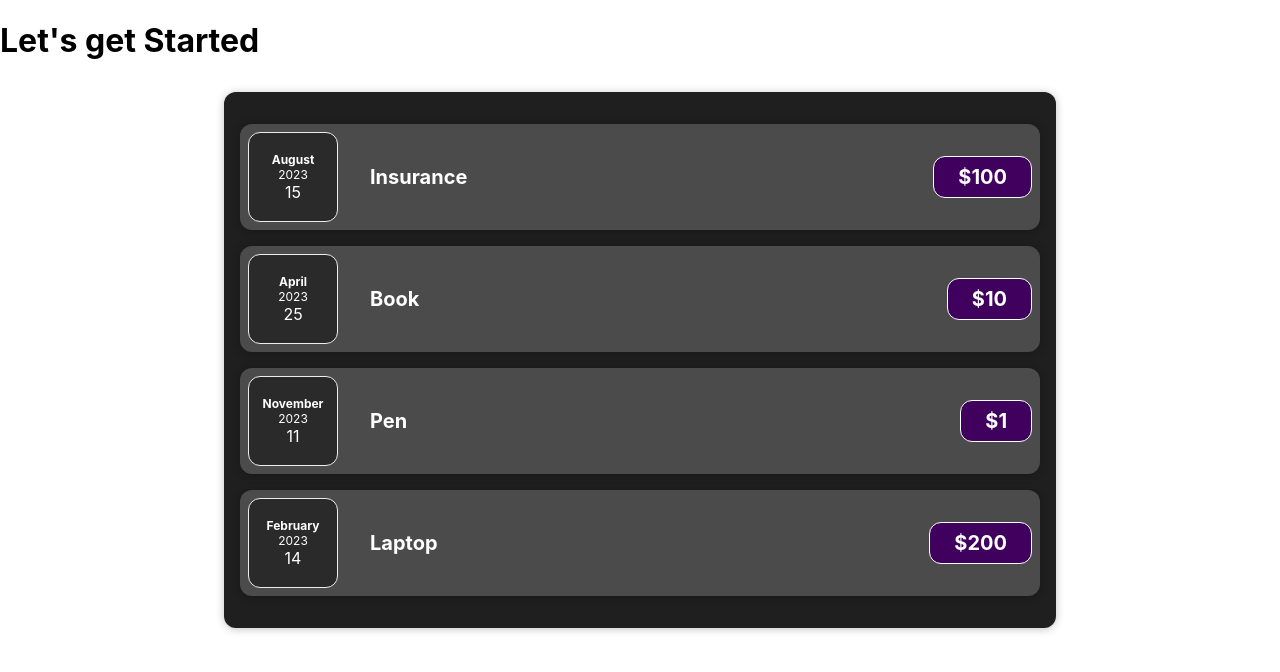
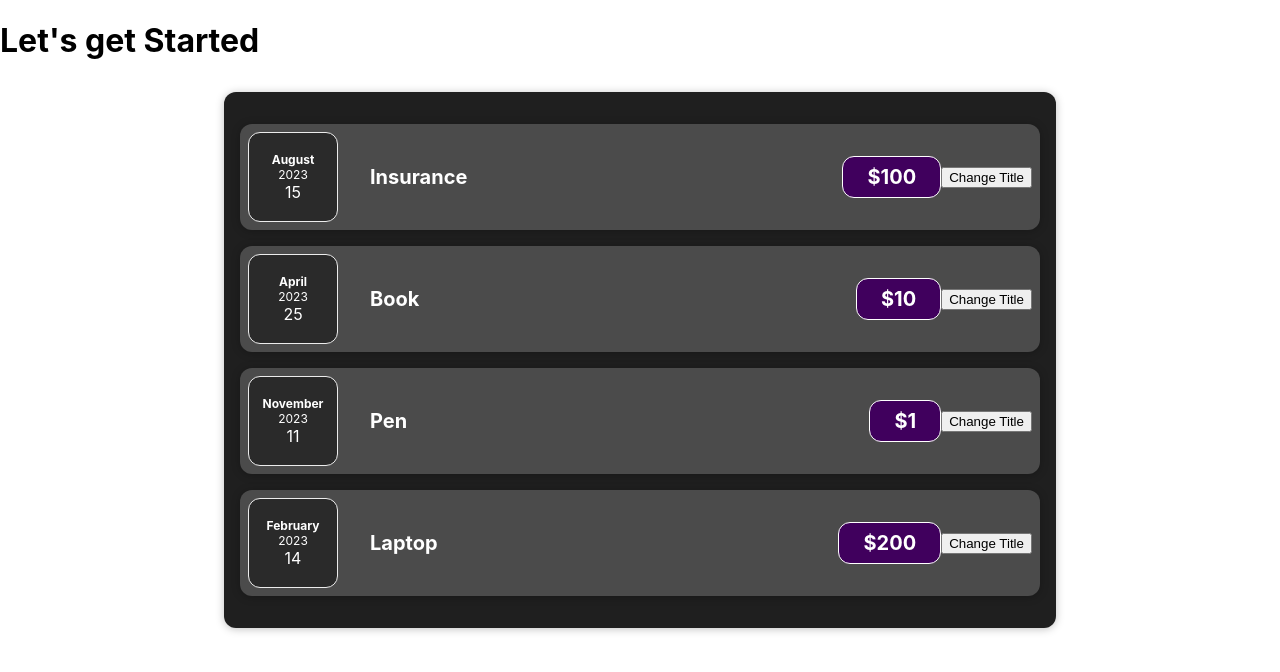
Before and after one commit to Santosh0sky/React-Project, a React (Create React App) app: page / in a window 1280 px wide. Shown: the top 672 px of the page. Built offline with nearby package versions, Linux system fonts and the light colour scheme.

Commit message:
adding an event handler

```diff
--- a/src/components/expense/ExpenseItem.js
+++ b/src/components/expense/ExpenseItem.js
@@ -4,6 +4,10 @@ import ExpenseDate from "./ExpenseDate";
 import Card from "../UI/Card"
 
 const ExpenseItem = (props) => {
+  function buttonClickHandler(event){
+    console.log("button Clicked");
+  }
+
   return(
     <Card className="expense-item">
       <ExpenseDate date = {props.date} />
@@ -12,6 +16,7 @@ const ExpenseItem = (props) => {
         <h2>{props.title}</h2>
         <div className="expense-item__price">${props.price}</div>
       </div>
+      <button onClick = {buttonClickHandler}>Change Title</button>
     </Card>
   );
 }
```
